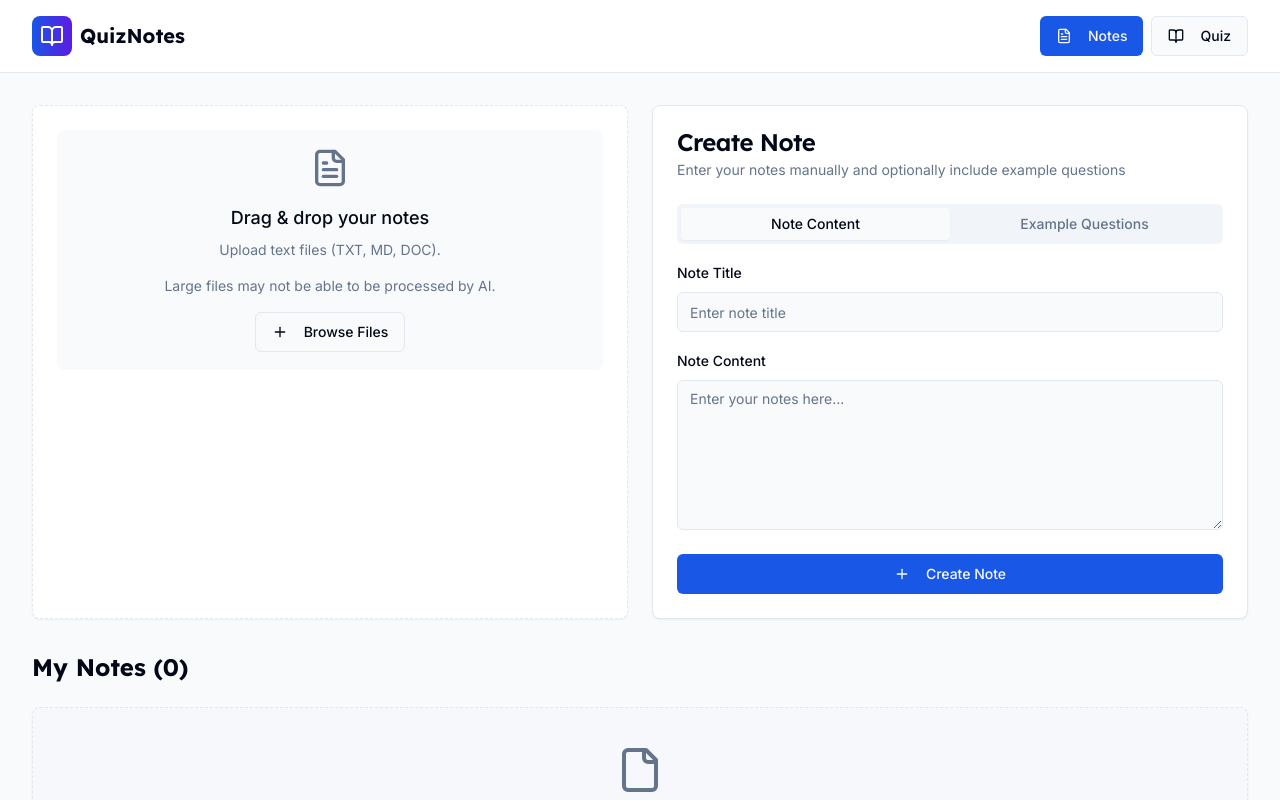
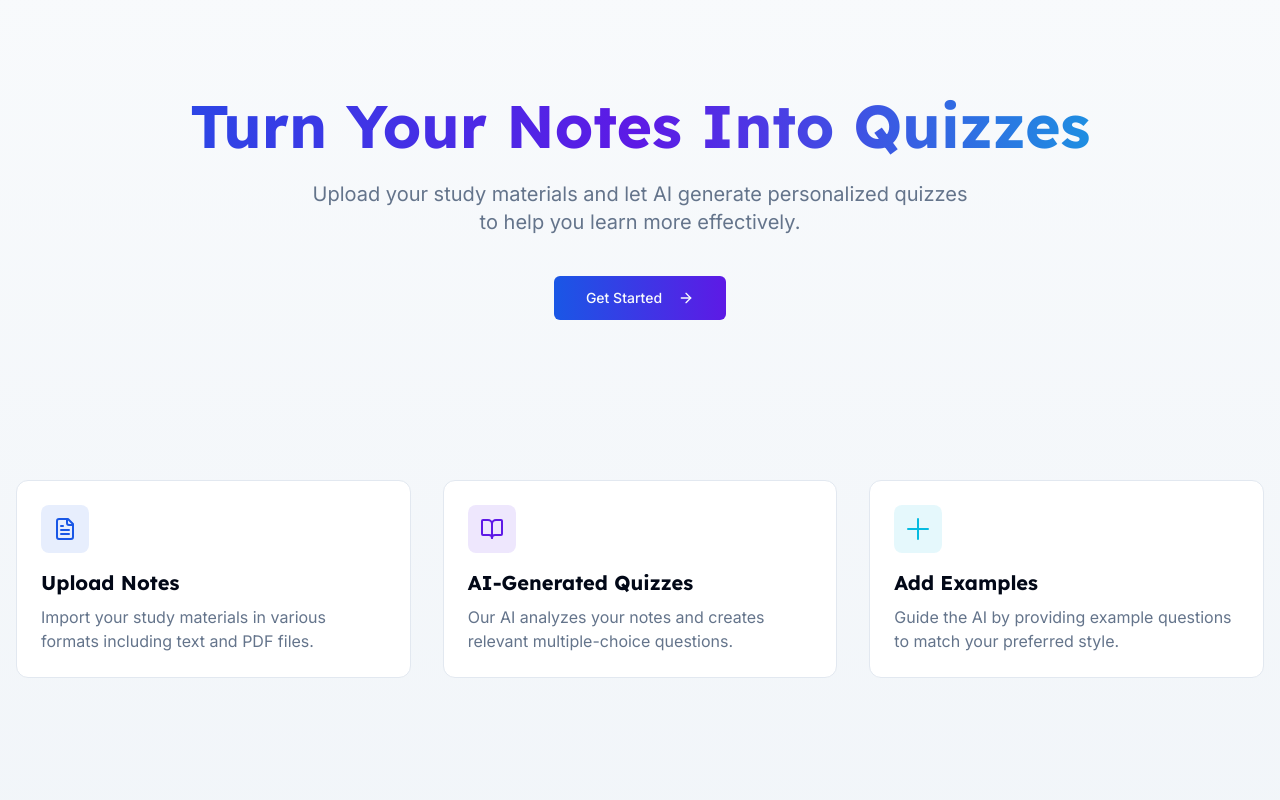
Before and after one commit to edleeenna/quiz_app, a React (Vite) app in the folder frontend/: page / in a window 1280 px wide. Shown: the top 800 px of the page. Built offline with nearby package versions, Linux system fonts and the light colour scheme.

Commit message:
Update frontend with new home page

```diff
--- a/frontend/src/App.tsx
+++ b/frontend/src/App.tsx
@@ -3,20 +3,21 @@ import { Toaster as Sonner } from "@/components/ui/sonner";
 import { TooltipProvider } from "@/components/ui/tooltip";
 import { QueryClient, QueryClientProvider } from "@tanstack/react-query";
 import { BrowserRouter, Routes, Route } from "react-router-dom";
-import Index from "./pages/Index";
+import Home from "./pages/Home";
+import App from "./pages/App";
 import NotFound from "./pages/NotFound";
 
 const queryClient = new QueryClient();
 
-const App = () => (
+const AppWrapper = () => (
   <QueryClientProvider client={queryClient}>
     <TooltipProvider>
       <Toaster />
       <Sonner />
       <BrowserRouter>
         <Routes>
-          <Route path="/" element={<Index />} />
-          {/* ADD ALL CUSTOM ROUTES ABOVE THE CATCH-ALL "*" ROUTE */}
+          <Route path="/" element={<Home />} />
+          <Route path="/app" element={<App />} />
           <Route path="*" element={<NotFound />} />
         </Routes>
       </BrowserRouter>
@@ -24,4 +25,4 @@ const App = () => (
   </QueryClientProvider>
 );
 
-export default App;
+export default AppWrapper;
--- /dev/null
+++ b/frontend/src/pages/App.tsx
@@ -0,0 +1,99 @@
+import React, { useState } from 'react';
+import Header from '@/components/Header';
+import NotesUploader from '@/components/NotesUploader';
+import NotesList from '@/components/NotesList';
+import QuizGenerator from '@/components/QuizGenerator';
+import QuizRunner from '@/components/QuizRunner';
+
+interface NoteFile {
+  id: string;
+  name: string;
+  content: string;
+  exampleQuestions?: string;
+}
+
+interface QuizQuestion {
+  id: string;
+  question: string;
+  options: string[];
+  correctAnswer: string;
+}
+
+const App = () => {
+  const [activeTab, setActiveTab] = useState<"notes" | "quiz">("notes");
+  const [notes, setNotes] = useState<NoteFile[]>([]);
+  const [selectedNote, setSelectedNote] = useState<NoteFile | null>(null);
+  const [quizQuestions, setQuizQuestions] = useState<QuizQuestion[]>([]);
+  const [quizActive, setQuizActive] = useState(false);
+
+  const addNote = (note: NoteFile) => {
+    setNotes(prev => [...prev, note]);
+  };
+
+  const deleteNote = (id: string) => {
+    setNotes(prev => prev.filter(note => note.id !== id));
+    if (selectedNote?.id === id) {
+      setSelectedNote(null);
+    }
+  };
+
+  const selectNoteForQuiz = (note: NoteFile) => {
+    setSelectedNote(note);
+    setActiveTab("quiz");
+    setQuizActive(false);
+  };
+
+  const handleQuizGenerated = (questions: QuizQuestion[]) => {
+    setQuizQuestions(questions);
+    setQuizActive(true);
+  };
+
+  const restartQuiz = () => {
+    setQuizActive(false);
+    setQuizQuestions([]);
+    setSelectedNote(null);
+  };
+
+  return (
+    <div className="min-h-screen flex flex-col bg-background">
+      <Header activeTab={activeTab} setActiveTab={setActiveTab} />
+
+      <main className="flex-1 container py-8">
+        {activeTab === "notes" && (
+          <div className="space-y-8">
+            <NotesUploader addNote={addNote} />
+            <NotesList
+              notes={notes}
+              deleteNote={deleteNote}
+              selectNoteForQuiz={selectNoteForQuiz}
+            />
+          </div>
+        )}
+
+        {activeTab === "quiz" && (
+          <div className="max-w-2xl mx-auto">
+            {!quizActive ? (
+              <QuizGenerator
+                selectedNote={selectedNote}
+                onQuizGenerated={handleQuizGenerated}
+              />
+            ) : (
+              <QuizRunner
+                questions={quizQuestions}
+                restartQuiz={restartQuiz}
+              />
+            )}
+          </div>
+        )}
+      </main>
+
+      <footer className="py-4 text-center text-sm text-muted-foreground border-t">
+        <div className="container">
+          QuizNotes © {new Date().getFullYear()} - Turn your notes into quizzes
+        </div>
+      </footer>
+    </div>
+  );
+};
+
+export default App;
--- /dev/null
+++ b/frontend/src/pages/Home.tsx
@@ -0,0 +1,80 @@
+import { BookOpen, FileText, ArrowRight } from 'lucide-react';
+import { Button } from '@/components/ui/button';
+import { Link } from 'react-router-dom';
+
+const Home = () => {
+  return (
+    <div className="min-h-screen bg-gradient-to-b from-background to-muted">
+      {/* Hero Section */}
+      <div className="container px-4 py-24 mx-auto text-center">
+        <h1 className="text-4xl md:text-6xl font-bold bg-gradient-to-r from-primary via-secondary to-accent bg-clip-text text-transparent animate-fade-in">
+          Turn Your Notes Into Quizzes
+        </h1>
+        <p className="mt-6 text-xl text-muted-foreground max-w-2xl mx-auto">
+          Upload your study materials and let AI generate personalized quizzes to help you learn more effectively.
+        </p>
+        <div className="mt-10 flex flex-col sm:flex-row gap-4 justify-center">
+          <Button asChild size="lg" className="bg-gradient-to-r from-primary to-secondary hover:opacity-90">
+            <Link to="/app">
+              Get Started
+              <ArrowRight className="ml-2 h-5 w-5" />
+            </Link>
+          </Button>
+        </div>
+      </div>
+
+      {/* Features Section */}
+      <div className="container px-4 py-16">
+        <div className="grid md:grid-cols-3 gap-8">
+          <div className="p-6 rounded-xl border bg-card">
+            <div className="h-12 w-12 rounded-lg bg-primary/10 flex items-center justify-center mb-4">
+              <FileText className="h-6 w-6 text-primary" />
+            </div>
+            <h3 className="text-xl font-bold mb-2">Upload Notes</h3>
+            <p className="text-muted-foreground">
+              Import your study materials in various formats including text and PDF files.
+            </p>
+          </div>
+          <div className="p-6 rounded-xl border bg-card">
+            <div className="h-12 w-12 rounded-lg bg-secondary/10 flex items-center justify-center mb-4">
+              <BookOpen className="h-6 w-6 text-secondary" />
+            </div>
+            <h3 className="text-xl font-bold mb-2">AI-Generated Quizzes</h3>
+            <p className="text-muted-foreground">
+              Our AI analyzes your notes and creates relevant multiple-choice questions.
+            </p>
+          </div>
+          <div className="p-6 rounded-xl border bg-card">
+            <div className="h-12 w-12 rounded-lg bg-accent/10 flex items-center justify-center mb-4">
+              <svg
+                xmlns="http://www.w3.org/2000/svg"
+                viewBox="0 0 24 24"
+                fill="none"
+                stroke="currentColor"
+                strokeWidth="2"
+                strokeLinecap="round"
+                strokeLinejoin="round"
+                className="h-6 w-6 text-accent"
+              >
+                <path d="M12 2v20M2 12h20" />
+              </svg>
+            </div>
+            <h3 className="text-xl font-bold mb-2">Add Examples</h3>
+            <p className="text-muted-foreground">
+              Guide the AI by providing example questions to match your preferred style.
+            </p>
+          </div>
+        </div>
+      </div>
+
+      {/* Footer */}
+      <footer className="border-t mt-20">
+        <div className="container px-4 py-6 text-center text-sm text-muted-foreground">
+          QuizNotes © {new Date().getFullYear()} - Turn your notes into quizzes
+        </div>
+      </footer>
+    </div>
+  );
+};
+
+export default Home;
```
